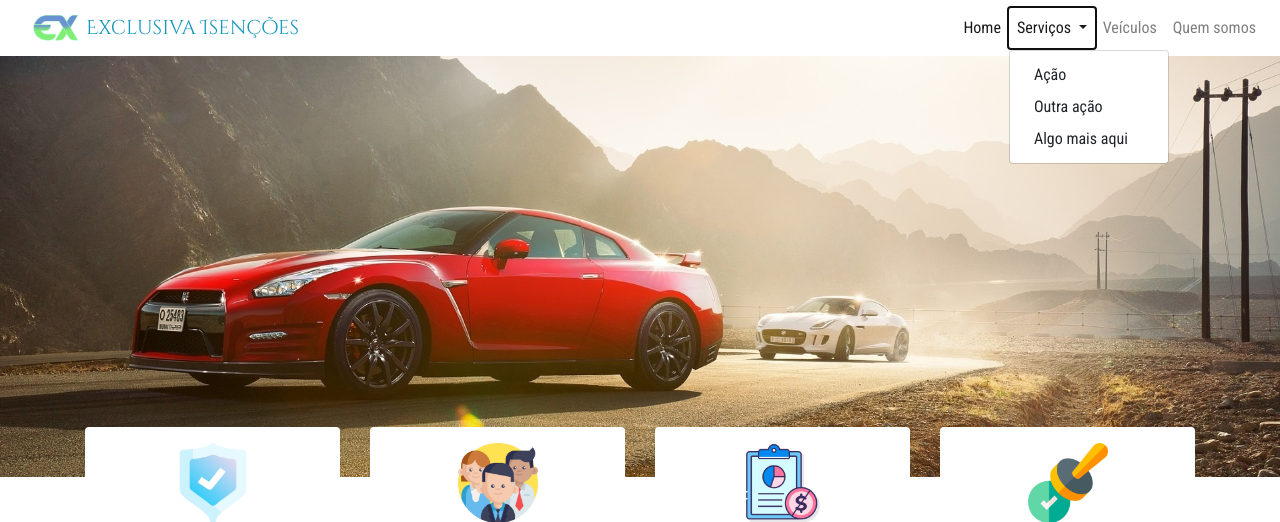
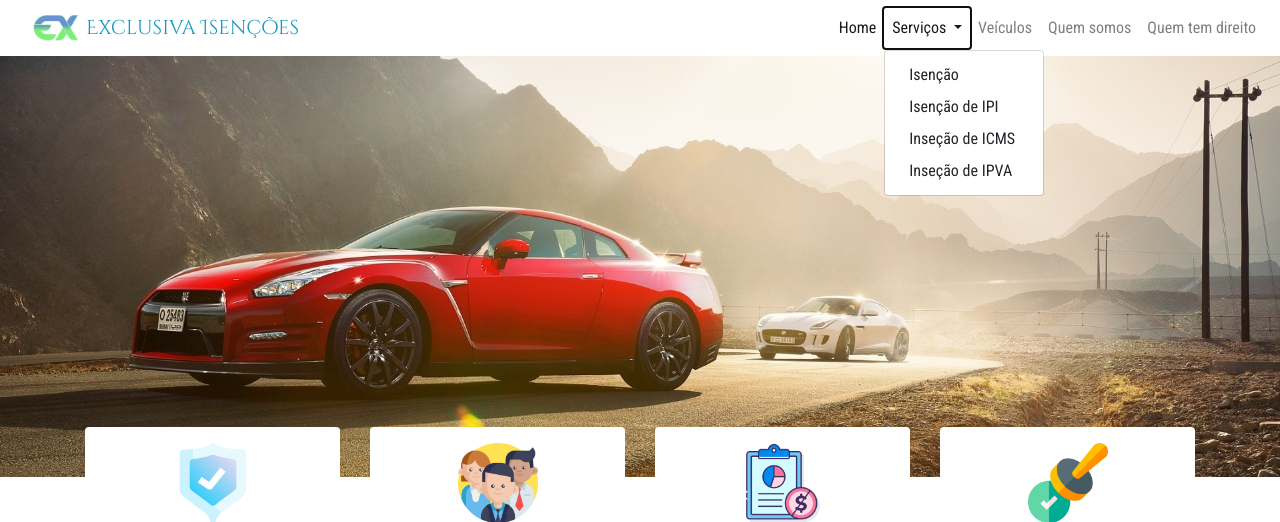
Before and after one commit to ReinaldoJunior96/Exclusiva-Project, a PHP site: page / in a window 1280 px wide, after a click on "Serviços". Shown: the top 522 px of the page. Run offline with PHP 8.4, Linux system fonts and the light colour scheme; some libraries are stand-ins or nearby versions.

Commit message:
alteração menu

```diff
--- a/componentes/navbar.php
+++ b/componentes/navbar.php
@@ -20,14 +20,15 @@
                 <li class="nav-item active">
                     <a class="nav-link" href="#">Home <span class="sr-only">(Página atual)</span></a>
                 </li>
-                <li class="nav-item dropdown">
+                <li class="nav-item dropdown border-0">
                     <a class="nav-link dropdown-toggle" href="#" id="navbarDropdownMenuLink" role="button" data-toggle="dropdown" aria-haspopup="true" aria-expanded="false">
                         Serviços
                     </a>
-                    <div class="dropdown-menu" aria-labelledby="navbarDropdownMenuLink">
-                        <a class="dropdown-item" href="#">Ação</a>
-                        <a class="dropdown-item" href="#">Outra ação</a>
-                        <a class="dropdown-item" href="#">Algo mais aqui</a>
+                    <div class="dropdown-menu " aria-labelledby="navbarDropdownMenuLink">
+                        <a class="dropdown-item" href="">Isenção</a>
+                        <a class="dropdown-item" href="">Isenção de IPI</a>
+                        <a class="dropdown-item" href="">Inseção de ICMS</a>
+                        <a class="dropdown-item" href="">Inseção de IPVA</a>
                     </div>
                 </li>
                 <li class="nav-item">
@@ -36,6 +37,9 @@
                 <li class="nav-item">
                     <a class="nav-link" href="#">Quem&nbspsomos</a>
                 </li>
+                <li class="nav-item">
+                    <a class="nav-link" href="#">Quem&nbsptem&nbspdireito</a>
+                </li>
 
             </ul>
         </div>
```
